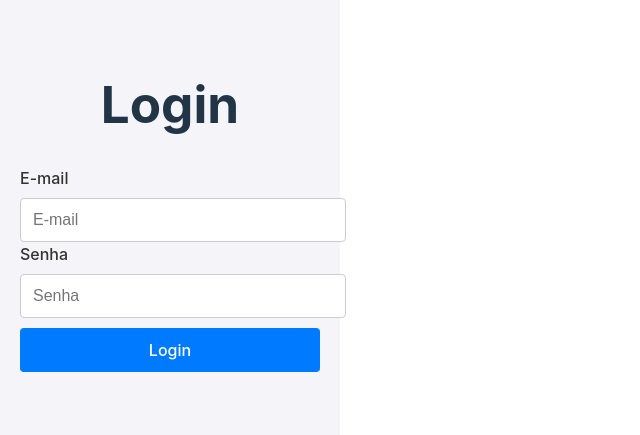
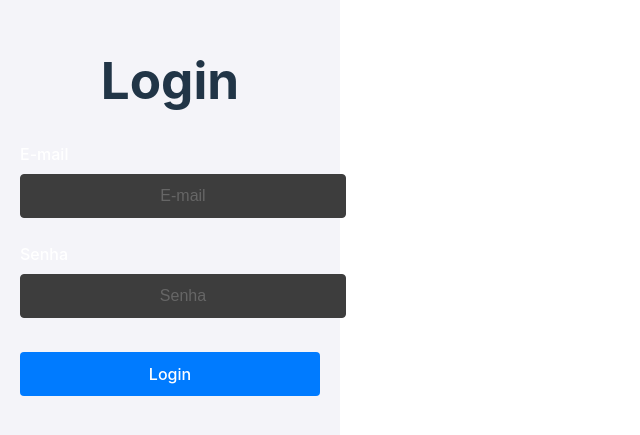
Before and after one commit to Projeto-Estacionamento/project-EasyPark-, a React (Vite) app in the folder frontend-EasyPark/: page / in a window 1280 px wide. Shown: the part 213-648 px from the top of the page, without its empty margins (0-640 px from the left). Built offline with nearby package versions, Linux system fonts and the light colour scheme.

Commit message:
Update input

```diff
--- a/frontend-EasyPark/src/components/input/Input.css
+++ b/frontend-EasyPark/src/components/input/Input.css
@@ -1,25 +1,47 @@
 .input-container {
-  display: flex;
-  flex-direction: column;
-  gap: 0.5rem;
+  margin-bottom: 1.5rem;
   width: 100%;
 }
 
 .input-container label {
+  display: block;
+  margin-bottom: 0.5rem;
+  color: #fff;
+  font-size: 1rem;
   font-weight: 500;
-  color: #333;
 }
 
 .input-container input {
+  width: 100%;
   padding: 0.75rem;
-  border: 1px solid #ccc;
+  border: 1px solid #3d3d3d;
   border-radius: 4px;
+  background-color: #3d3d3d;
+  color: white;
   font-size: 1rem;
-  width: 100%;
+}
+
+.input-container input::placeholder {
+  color: #666;
+  text-align: center;
 }
 
 .input-container input:focus {
   outline: none;
   border-color: #007bff;
-  box-shadow: 0 0 0 2px rgba(0,123,255,0.25);
+  box-shadow: 0 0 0 2px rgba(0, 123, 255, 0.25);
 }
+
+.input-container.dark input::placeholder {
+  color: #888;
+}
+
+.input-container.dark label {
+  color: #fff;
+}
+
+.input-container.dark input {
+  background-color: #3d3d3d;
+  border-color: #3d3d3d;
+  color: white;
+}
--- a/frontend-EasyPark/src/components/input/Input.jsx
+++ b/frontend-EasyPark/src/components/input/Input.jsx
@@ -1,9 +1,17 @@
 import React from 'react';
 import './Input.css';
 
-export function Input({ type, text, name, placeholder, value, onChangeFN }) {
+export function Input({
+  type,
+  text,
+  name,
+  placeholder,
+  value,
+  onChangeFN,
+  darkMode = false
+}) {
   return (
-    <div className="input-container">
+    <div className={`input-container ${darkMode ? 'dark' : ''}`}>
       <label htmlFor={name}>{text}</label>
       <input
         type={type}
```
